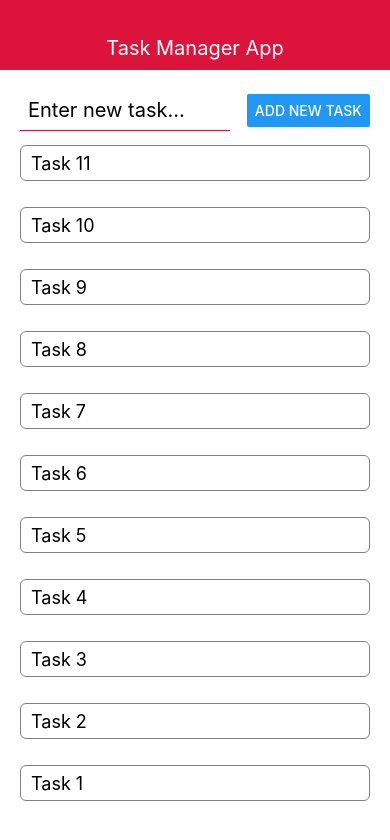
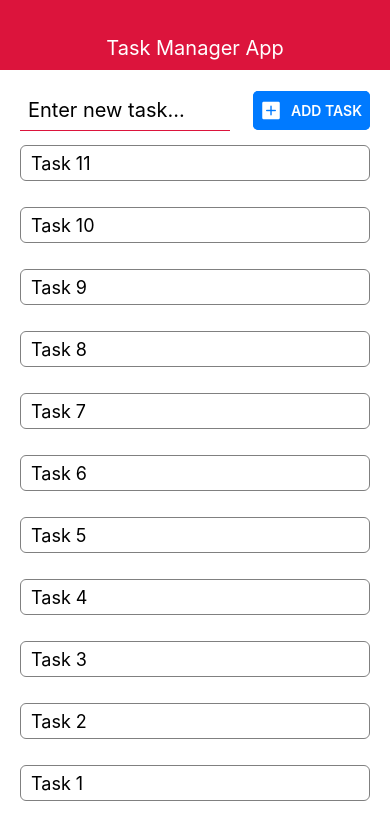
Before and after one commit to vasyl-007/ui-react-native, a React Native app in the folder ui-todo-project/: screen / in a window 390 px wide. Shown: the top 840 px of the page. Built offline with nearby package versions, Linux system fonts and the light colour scheme.

Commit message:
added icont to button

```diff
--- a/ui-todo-project/src/components/AddTodo.js
+++ b/ui-todo-project/src/components/AddTodo.js
@@ -7,7 +7,7 @@ import {
   Keyboard,
   Alert,
 } from "react-native";
-import moduleName from "@expo/vector-icons";
+import { AntDesign } from "@expo/vector-icons";
 import { THEME } from "../../theme";
 
 export const AddTodo = ({ onSubmit }) => {
@@ -40,7 +40,10 @@ export const AddTodo = ({ onSubmit }) => {
         autoCapitalize="sentences"
         keyboardType="numbers-and-punctuation"
       />
-      <Button title="Add new task" onPress={pressHandler} />
+      <AntDesign.Button onPress={pressHandler} name="plussquare">
+        ADD TASK
+      </AntDesign.Button>
+      {/* <Button title=" Add new task" onPress={pressHandler} /> */}
     </View>
   );
 };
```
